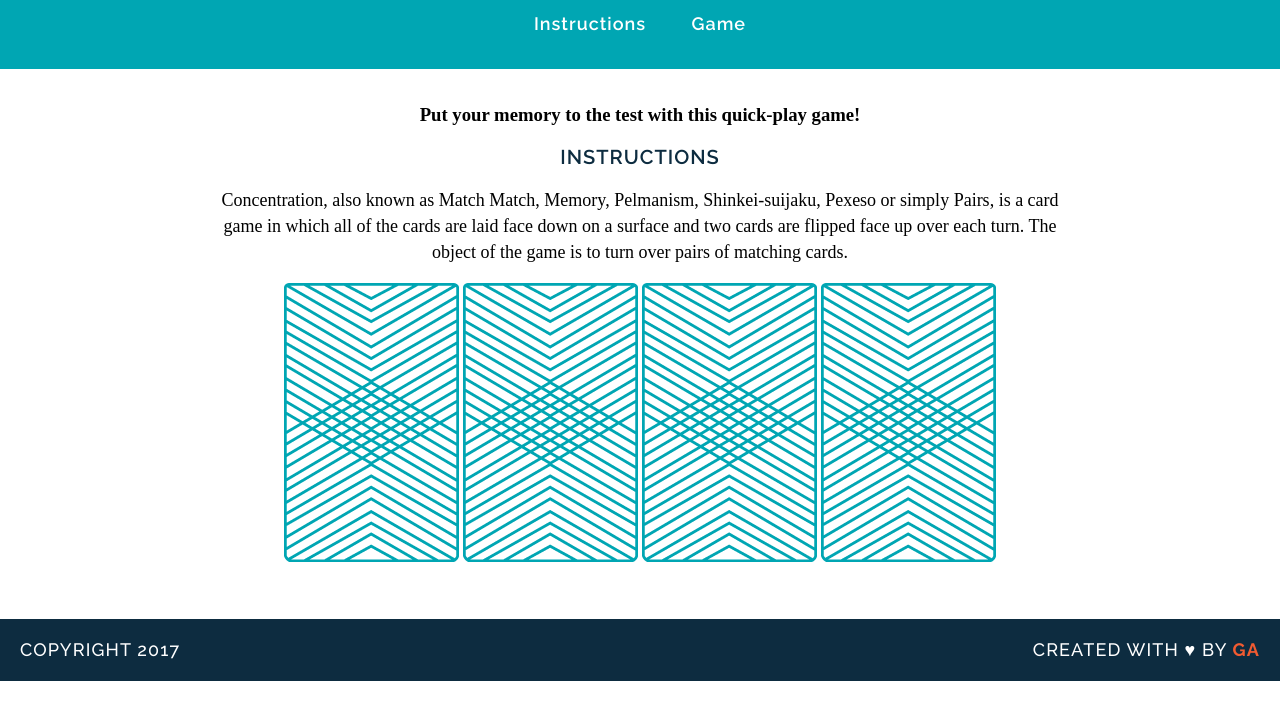
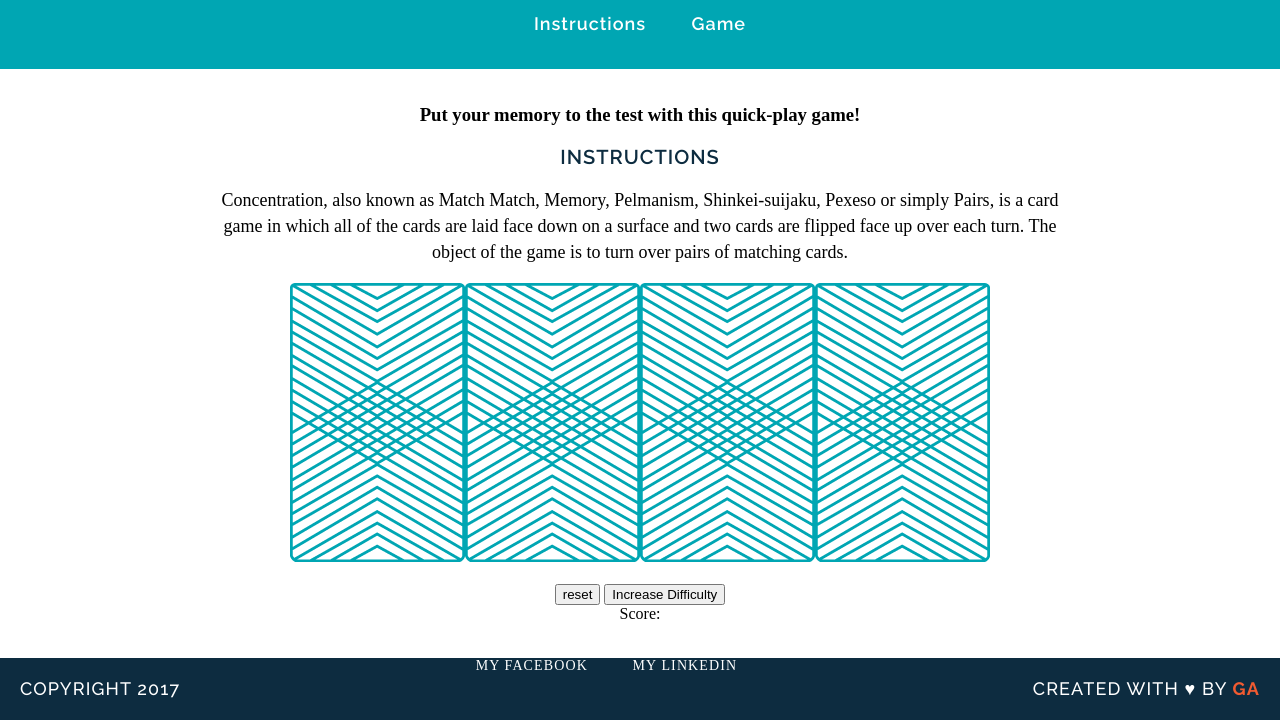
Before and after one commit to jwerbin95/wdi-fundamentals-memorygame, a plain HTML site: page memory_game/index.html in a window 1280 px wide. Shown: the part 75-800 px from the top of the page. Drawn offline with Linux system fonts and the light colour scheme; a web font is replaced by a local one.

Commit message:
completed project

```diff
--- a/memory_game/css/style.css
+++ b/memory_game/css/style.css
@@ -43,6 +43,7 @@ nav {
 	color: #FFFFFF;
 	padding: 20px 0;
 }
+
 main {
 	width: 850px;
 	margin: 35px auto;
--- a/memory_game/index.html
+++ b/memory_game/index.html
@@ -19,14 +19,11 @@
 		<h3>Put your memory to the test with this quick-play game!</h3>
 		<h2 class="instructions" id="instructions">INSTRUCTIONS</h2>
 		<p>Concentration, also known as Match Match, Memory, Pelmanism, Shinkei-suijaku, Pexeso or simply Pairs, is a card game in which all of the cards are laid face down on a surface and two cards are flipped face up over each turn. The object of the game is to turn over pairs of matching cards.</p>
-		<div id="game">
-			<img src="images/back.png" alt="Queen of Diamonds">
-			<img src="images/back.png" alt="Queen of Hearts">
-			<img src="images/back.png" alt="King of Diamonds">
-			<img src="images/back.png" alt="King of Hearts">
-		</div>
-		<a href="https://www.facebook.com/jacob.werbin.9">My Facebook</a>
-		<a href="https://www.linkedin.com/in/jacob-werbin-a3b24a143 ">My LinkedIn</a>
+		<div id="game-board" class="board clearfix"></div>
+		<br>
+		<input type="button" value="reset" id="reset">
+		<input type="button" value="Increase Difficulty" id="difficulty">
+		<div>Score:</div><div id="score"></div>
 	</main>
 	<footer class="clearfix">
 		<p class="copyright">
@@ -35,6 +32,8 @@
 		<p class="message">
 			Created with &hearts; by <span class="name">GA</span>
 		</p>
+		<a href="https://www.facebook.com/jacob.werbin.9">My Facebook</a>
+		<a href="https://www.linkedin.com/in/jacob-werbin-a3b24a143 ">My LinkedIn</a>
 	</footer>
 	<script src="js\main.js"></script>
 </body>
--- a/memory_game/js/main.js
+++ b/memory_game/js/main.js
@@ -20,24 +20,70 @@ var cards = [
 	cardImage: "images/king-of-diamonds.png"
 }
 ];
+var score = 0;
 var cardsInPlay = [];
-var flipCard = function(cardId)
+var cardElement = [];
+var flipCard = function()
 {
+	var cardId = this.getAttribute('data-id');
 	console.log("User flipped " + cards[cardId].rank);
 	cardsInPlay.push(cards[cardId].rank);
 	console.log(cards[cardId].cardImage);
 	console.log(cards[cardId].suit);
+	this.setAttribute('src', cards[cardId].cardImage);
+	this.removeEventListener('click', flipCard);
+	checkForMatch();
 }
 var checkForMatch = function()
 {
 	if(cardsInPlay.length === 2)
 	{
 		if(cardsInPlay[0] === cardsInPlay[1])
+		{
 			alert("You found a match!");
+			document.getElementById('score').textContent = "";
+			score++;
+			document.getElementById('score').textContent = score;
+		}
 		else
+		{
 			alert("Try again");
+		}
+		cardsInPlay.pop();
+		cardsInPlay.pop();
 	}
 }
-flipCard(0);
-flipCard(2);
-checkForMatch();
+
+var createBoard = function() {
+	for(var i = 0; i<cards.length;i++)
+	{
+		var randomNumber = shuffle([0, 1, 2, 3]);
+		cardElement[i] = document.createElement('img');
+		cardElement[i].setAttribute('src','images/back.png');
+		cardElement[i].setAttribute('data-id', randomNumber[i]);
+		cardElement[i].addEventListener('click', flipCard);
+		document.getElementById('game-board').appendChild(cardElement[i]);
+	}
+}
+
+var newBoard = function() {
+	while(document.getElementById('game-board').hasChildNodes())
+	{
+		document.getElementById('game-board').removeChild(document.getElementById('game-board').lastChild);
+	}
+	createBoard();
+}
+
+var shuffle = function(a) {
+    var j, x, i;
+    for (i = a.length - 1; i > 0; i--) {
+        j = Math.floor(Math.random() * (i + 1));
+        x = a[i];
+        a[i] = a[j];
+        a[j] = x;
+    }
+    return a;
+}
+document.getElementById('difficulty').addEventListener('click', createBoard);
+document.getElementById('reset').addEventListener('click', newBoard);
+createBoard();
```
